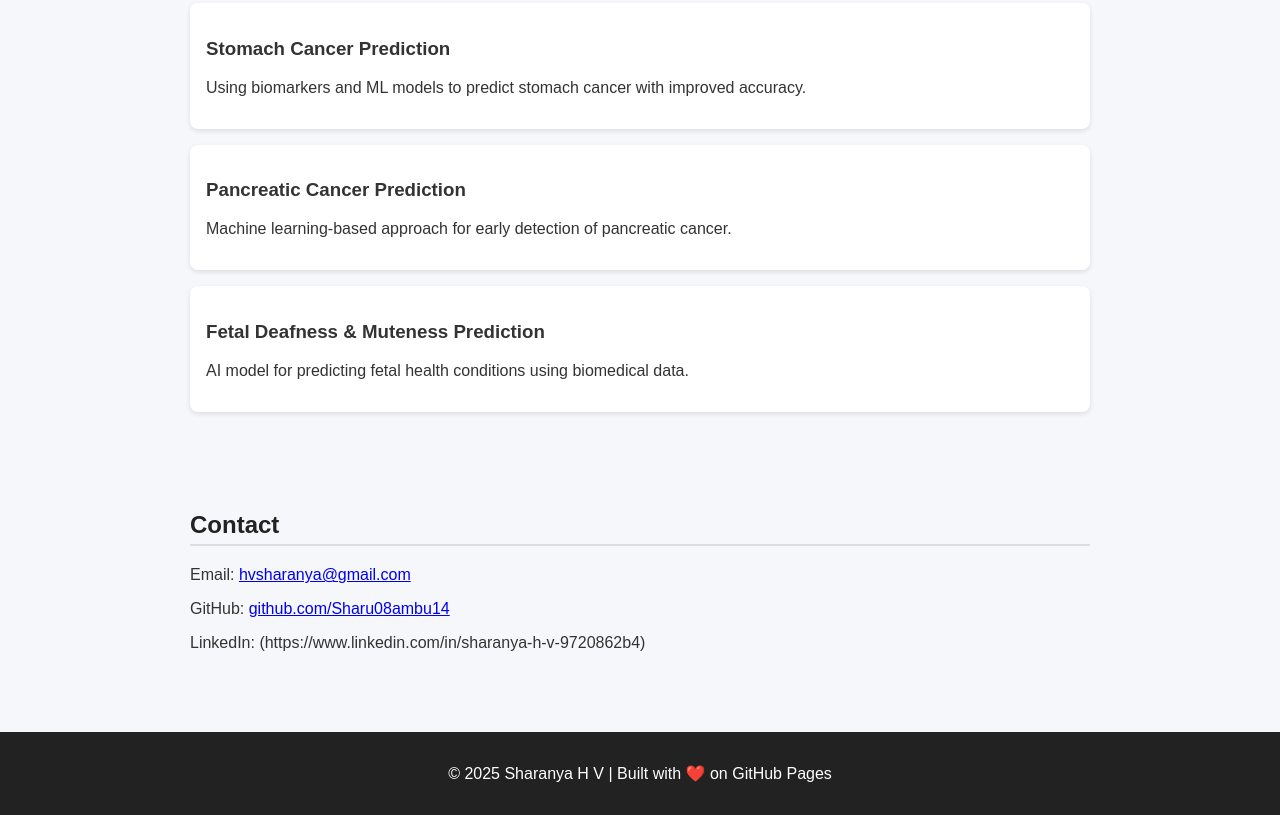
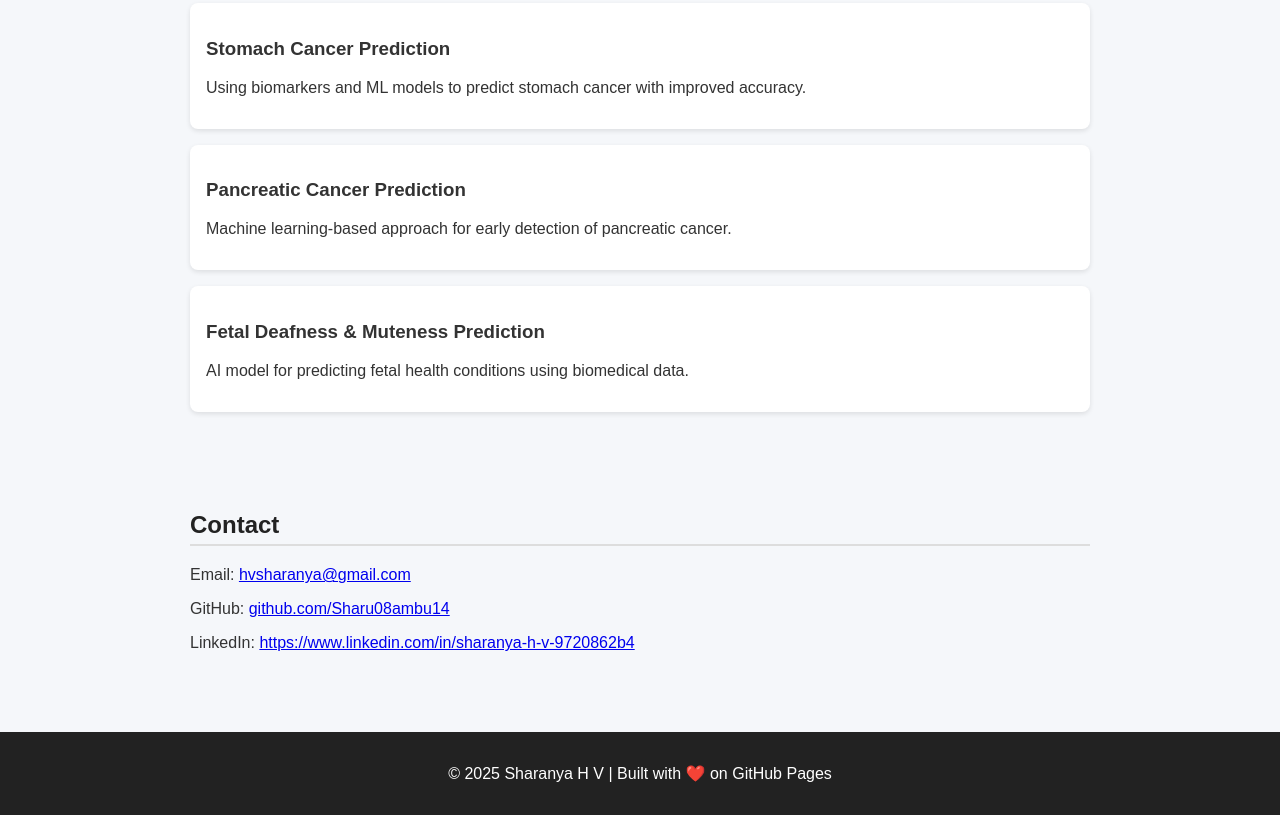
Before and after one commit to Sharu08ambu14/Sharu08ambu14, a plain HTML site: page index.html in a window 1280 px wide. Shown: the part 487-1302 px from the top of the page. Drawn offline with Linux system fonts and the light colour scheme.

Commit message:
Update index.html

```diff
--- a/index.html
+++ b/index.html
@@ -104,7 +104,7 @@
     <h2>Contact</h2>
     <p>Email: <a href="mailto:hvsharanya@gmail.com">hvsharanya@gmail.com</a></p>
     <p>GitHub: <a href="https://github.com/Sharu08ambu14" target="_blank">github.com/Sharu08ambu14</a></p>
-    <p>LinkedIn: (https://www.linkedin.com/in/sharanya-h-v-9720862b4)</p>
+    <p>LinkedIn: <a href="https://www.linkedin.com/in/sharanya-h-v-9720862b4" target="_blank">https://www.linkedin.com/in/sharanya-h-v-9720862b4</a></p>
   </section>
 
   <footer>
```
